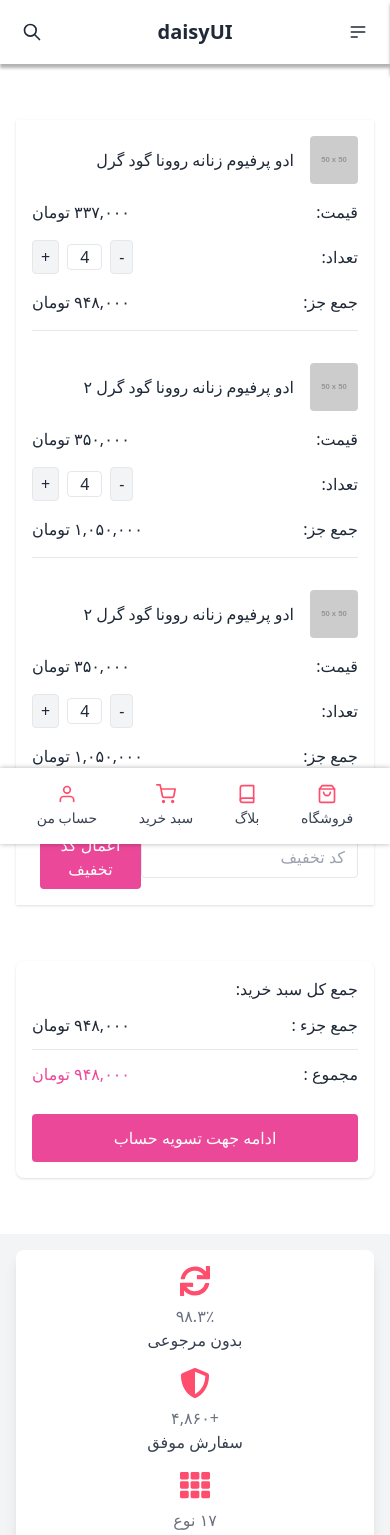
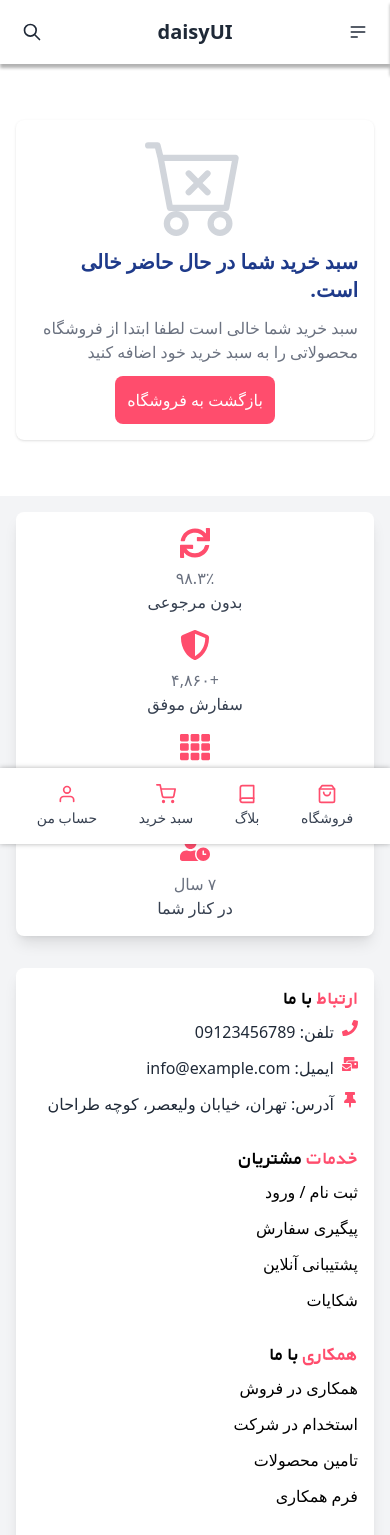
Before and after one commit to Sayyadi68/Ziuran, a React (Vite) app: page /cart in a window 390 px wide. Shown: the top 1535 px of the page. Built offline with nearby package versions, Linux system fonts and the light colour scheme.

Commit message:
cart updating

```diff
--- a/src/App.jsx
+++ b/src/App.jsx
@@ -21,6 +21,8 @@ import {
 
 import products from './pages/productsInfo'
 import blogsData from './pages/blogsTestForHme'
+
+
 
 function App() {
   const router = createBrowserRouter([
--- a/src/pages/Cart.jsx
+++ b/src/pages/Cart.jsx
@@ -1,48 +1,41 @@
-import React, { useState } from "react";
+import React from "react";
+import { Link } from "react-router-dom";
+import { BsCartX } from "react-icons/bs";
+import { useSelector, useDispatch } from "react-redux";
+import { decrementQuantity, incrementQuantity, applyDiscount, removeFromCart } from "../redux/cartSlice";
 
 const Cart = () => {
-    const [quantity, setQuantity] = useState(4);
-    const [discountCode, setDiscountCode] = useState("");
+    const dispatch = useDispatch();
+    const { products = [], discount } = useSelector((state) => state.cart);
 
-    const products = [
-        {
-            id: 1,
-            name: "ادو پرفیوم زنانه روونا گود گرل",
-            price: "۳۳۷,۰۰۰ تومان",
-            total: "۹۴۸,۰۰۰ تومان",
-            image: "https://via.placeholder.com/50",
-        },
-        {
-            id: 2,
-            name: "ادو پرفیوم زنانه روونا گود گرل ۲",
-            price: "۳۵۰,۰۰۰ تومان",
-            total: "۱,۰۵۰,۰۰۰ تومان",
-            image: "https://via.placeholder.com/50",
-        },
-        {
-            id: 3,
-            name: "ادو پرفیوم زنانه روونا گود گرل ۲",
-            price: "۳۵۰,۰۰۰ تومان",
-            total: "۱,۰۵۰,۰۰۰ تومان",
-            image: "https://via.placeholder.com/50",
-        },
-    ];
-
-    const handleQuantityChange = (type) => {
+    const handleQuantityChange = (id, type) => {
         if (type === "increment") {
-            setQuantity(quantity + 1);
-        } else if (type === "decrement" && quantity > 1) {
-            setQuantity(quantity - 1);
+            dispatch(incrementQuantity(id));
+        } else if (type === "decrement") {
+            dispatch(decrementQuantity(id));
         }
     };
 
     const handleApplyDiscount = () => {
-        alert(`کد تخفیف وارد شده: ${discountCode}`);
+        const code = prompt("کد تخفیف خود را وارد کنید:", discount);
+        if (code) {
+            dispatch(applyDiscount(code));
+        }
     };
+
+    const handleRemoveFromCart = (id) => {
+        dispatch(removeFromCart(id));
+    };
+
+    //   const calculateTotal = () => {
+    //     return products.reduce((total, product) => total + product.quantity * (product.newPrice || product.oldPrice), 0);
+    //   };
 
     return (
         <div className="flex flex-col lg:flex-row justify-center gap-10 w-full p-4 md:p-8 ">
-            <div className="w-full h-full lg:w-[60%] p-4 md:p-6 shadow ">
+            {products.length > 0 ? (
+                <>
+                    <div className="w-full h-full lg:w-[60%] p-4 md:p-6 bg-white shadow rounded-lg">
                         <div className="overflow-hidden">
                             <div className="md:hidden">
                                 <div className="flex flex-col gap-4">
@@ -58,32 +51,36 @@ const Cart = () => {
                                             </div>
                                             <div className="flex justify-between">
                                                 <span>قیمت:</span>
-                                        <span>{product.price}</span>
+                                                <span>{product.newPrice || product.oldPrice} تومان</span>
                                             </div>
                                             <div className="flex justify-between items-center">
                                                 <span>تعداد:</span>
                                                 <div className="flex items-center gap-2">
                                                     <button
                                                         className="px-2 py-1 border rounded bg-gray-100 hover:bg-gray-200"
-                                                onClick={() => handleQuantityChange("decrement")}
+                                                        onClick={() => handleQuantityChange(product.id, "decrement")}
                                                     >
                                                         -
                                                     </button>
                                                     <span className="px-3 text-center border rounded bg-white">
-                                                {quantity}
+                                                        {product.quantity}
                                                     </span>
                                                     <button
                                                         className="px-2 py-1 border rounded bg-gray-100 hover:bg-gray-200"
-                                                onClick={() => handleQuantityChange("increment")}
+                                                        onClick={() => handleQuantityChange(product.id, "increment")}
                                                     >
                                                         +
                                                     </button>
                                                 </div>
                                             </div>
-                                    <div className="flex justify-between">
-                                        <span>جمع جز:</span>
-                                        <span>{product.total}</span>
-                                    </div>
+                                            {product.quantity === 1 && (
+                                                <button
+                                                    onClick={() => handleRemoveFromCart(product.id)}
+                                                    className="mt-4 bg-red-500 text-white text-lg px-6 py-2 rounded-md hover:bg-red-600 transition-colors"
+                                                >
+                                                    حذف از سبد خرید
+                                                </button>
+                                            )}
                                         </div>
                                     ))}
                                 </div>
@@ -94,7 +91,7 @@ const Cart = () => {
                                         <th className="py-2 px-4">محصول</th>
                                         <th className="py-2 px-4">قیمت</th>
                                         <th className="py-2 px-4">تعداد</th>
-                                <th className="py-2 px-4">جمع جز</th>
+                                        <th className="py-2 px-4">عملیات</th>
                                     </tr>
                                 </thead>
                                 <tbody>
@@ -108,65 +105,75 @@ const Cart = () => {
                                                 />
                                                 <span className="truncate max-w-[120px] md:max-w-none">{product.name}</span>
                                             </td>
-                                    <td className="py-3 px-4">{product.price}</td>
-                                    <td className="py-3 px-4 flex items-center justify-center gap-2">
+                                            <td className="py-3 px-4">{product.newPrice || product.oldPrice} تومان</td>
+                                            <td className="py-3 px-4">
+                                                <div className=" w-24 flex text-center items-center justify-around align-middle px-2 py-1 border-[3px] rounded-lg gap-2" >
                                                     <button
-                                            className="px-2 py-1 border rounded bg-gray-100 hover:bg-gray-200"
-                                            onClick={() => handleQuantityChange("decrement")}
+                                                        className="text-xl font-medium text-gray-600"
+                                                        onClick={() => handleQuantityChange(product.id, "decrement")}
                                                     >
                                                         -
                                                     </button>
-                                        <span className="px-3 text-center border rounded bg-white">
-                                            {quantity}
+                                                    <span className="text-xl font-medium text-gray-600">
+                                                        {product.quantity}
                                                     </span>
                                                     <button
-                                            className="px-2 py-1 border rounded bg-gray-100 hover:bg-gray-200"
-                                            onClick={() => handleQuantityChange("increment")}
+                                                        className="text-xl font-medium text-gray-600"
+                                                        onClick={() => handleQuantityChange(product.id, "increment")}
                                                     >
                                                         +
                                                     </button>
+                                                </div>
                                             </td>
-                                    <td className="py-3 px-4">{product.total}</td>
+                                            <td className="py-3 px-4">
+                                                {product.quantity === 1 && (
+                                                    <button
+                                                        onClick={() => handleRemoveFromCart(product.id)}
+                                                        className="bg-red-500 text-white text-sm py-2 px-4 rounded hover:bg-red-600"
+                                                    >
+                                                        حذف
+                                                    </button>
+                                                )}
+                                            </td>
                                         </tr>
                                     ))}
                                 </tbody>
                             </table>
                         </div>
                         <div className="flex flex-col md:flex-row justify-between items-center mt-6 gap-4">
-                    <div className="flex items-center w-full md:w-1/2">
-                        <input
-                            type="text"
-                            placeholder="کد تخفیف"
-                            className="w-full border rounded px-3 py-2 text-right focus:outline-none focus:ring focus:ring-pink-200"
-                            value={discountCode}
-                            onChange={(e) => setDiscountCode(e.target.value)}
-                        />
                             <button
-                            className="bg-pink-500 text-white px-4 py-2 rounded ml-2 hover:bg-pink-600"
+                                className="bg-[#FF4D6D] text-white px-4 py-2 rounded ml-2 hover:bg-pink-600"
                                 onClick={handleApplyDiscount}
                             >
                                 اعمال کد تخفیف
                             </button>
                         </div>
                     </div>
-            </div>
-
                     <div className="w-full h-full lg:w-[25%] mt-4 lg:mt-0 bg-white shadow rounded-lg p-4 md:p-6">
                         <div className="font-medium">
                             <p>جمع کل سبد خرید:</p>
                             <div className="flex justify-between items-center py-3 font-medium">
                                 <p>جمع جزء :</p>
-                        <span className="font-medium">۹۴۸,۰۰۰ تومان</span>
+                                <span className="font-medium">3 تومان</span>
                             </div>
                             <div className="flex justify-between items-center py-3 font-medium border-t">
                                 <p>مجموع :</p>
-                        <span className="text-pink-500 font-medium">۹۴۸,۰۰۰ تومان</span>
+                                <span className="text-[#FF4D6D] font-medium">3 تومان</span>
                             </div>
                         </div>
-                <button className="bg-pink-500 text-white mt-4 px-6 py-3 rounded w-full hover:bg-pink-600">
+                        <button className="bg-[#FF4D6D] text-white mt-4 px-6 py-3 rounded w-full hover:bg-pink-600">
                             ادامه جهت تسویه حساب
                         </button>
                     </div>
+                </>
+            ) : (
+                <div className="w-full flex flex-col justify-center items-center gap-3 h-full lg:w-[60%] p-4 md:p-6 bg-white shadow rounded-lg">
+                    <BsCartX className="text-[100px] text-gray-300" />
+                    <h3 className="text-xl font-bold text-blue-900">سبد خرید شما در حال حاضر خالی است.</h3>
+                    <h3 className="text-md font-medium text-gray-500">سبد خرید شما خالی است لطفا ابتدا از فروشگاه محصولاتی را به سبد خرید خود اضافه کنید</h3>
+                    <Link to="/products" className="bg-[#FF4D6D] text-white p-3 rounded-lg">بازگشت به فروشگاه</Link>
+                </div>
+            )}
         </div>
     );
 };
--- a/src/pages/Products.jsx
+++ b/src/pages/Products.jsx
@@ -10,6 +10,8 @@ const filters = [
   'کرم ضد آفتاب',
   'ماسک صورت',
   'مرطوب کننده',
+  'هوا کننده',
+
 ]
 
 const Products = () => {
--- a/src/pages/SingleProduct.jsx
+++ b/src/pages/SingleProduct.jsx
@@ -1,10 +1,15 @@
 import React, { useState } from 'react'
 import { useParams } from 'react-router-dom'
+import { useDispatch, useSelector } from 'react-redux'  // اضافه کردن این خط
 import products from '../pages/productsInfo'
+import { addToCart, incrementQuantity, decrementQuantity, removeFromCart } from '../redux/cartSlice'  // اضافه کردن اکشن‌های ریداکس
+
 
 const SingleProduct = () => {
   const { id } = useParams()
   const [isFavorite, setIsFavorite] = useState(false)
+  const dispatch = useDispatch()
+  const cart = useSelector((state) => state.cart.products)
 
   const currentProduct = products.find((product) => product.id == id)
 
@@ -12,16 +17,34 @@ const SingleProduct = () => {
     return <h1>Product not found</h1>
   }
 
-  const { oldPrice, newPrice, name, category, discount, image } = currentProduct
+  const { id: productId, oldPrice, newPrice, name, category, discount, image } = currentProduct
+
+  // بررسی موجود بودن کالا در سبد خرید
+  const existingItem = cart.find((item) => item.id === productId)
+
+  const handleAddToCart = () => {
+    dispatch(addToCart(currentProduct)) // ارسال محصول به ریداکس
+  }
+
+  const handleIncrement = () => {
+    dispatch(incrementQuantity(productId)) // افزایش تعداد کالا
+  }
+
+  const handleDecrement = () => {
+    dispatch(decrementQuantity(productId)) // کاهش تعداد کالا
+  }
+
+  const handleRemoveFromCart = () => {
+    dispatch(removeFromCart(productId)) // حذف محصول از سبد خرید
+  }
 
   return (
     <div className='grid grid-cols-3 gap-4 items-start p-6 gap-x-4'>
+
       <div className='bg-white shadow-md rounded-lg pb-4 text-center relative cursor-pointer hover:drop-shadow-xl hover:transition-all transition-all'>
-        {/* نشان تخفیف */}
         <span className='absolute right-2 bg-[#FF4D6D] text-white text-xs px-2 py-4 rounded-b-lg'>
           {discount}%-
         </span>
-        {/* تصویر محصول */}
         <img
           src={image}
           alt={name}
@@ -31,39 +54,14 @@ const SingleProduct = () => {
       <div>
         <h1 className='text-lg font-bold mb-2'>{name}</h1>
         <div className='rating flex mb-4'>
-          <input
-            type='radio'
-            name='rating-2'
-            className='mask mask-star-2 bg-orange-400'
-          />
-          <input
-            type='radio'
-            name='rating-2'
-            className='mask mask-star-2 bg-orange-400'
-            defaultChecked
-          />
-          <input
-            type='radio'
-            name='rating-2'
-            className='mask mask-star-2 bg-orange-400'
-          />
-          <input
-            type='radio'
-            name='rating-2'
-            className='mask mask-star-2 bg-orange-400'
-          />
-          <input
-            type='radio'
-            name='rating-2'
-            className='mask mask-star-2 bg-orange-400'
-          />
+          <input type='radio' name='rating-2' className='mask mask-star-2 bg-orange-400' />
+          <input type='radio' name='rating-2' className='mask mask-star-2 bg-orange-400' defaultChecked />
+          <input type='radio' name='rating-2' className='mask mask-star-2 bg-orange-400' />
+          <input type='radio' name='rating-2' className='mask mask-star-2 bg-orange-400' />
+          <input type='radio' name='rating-2' className='mask mask-star-2 bg-orange-400' />
         </div>
-        <p className='text-xl font-semibold text-green-600 mb-2'>
-          {newPrice} تومان
-        </p>
-        <p className='text-sm line-through text-gray-500 mb-4'>
-          {oldPrice} تومان
-        </p>
+        <p className='text-xl font-semibold text-green-600 mb-2'>{newPrice} تومان</p>
+        <p className='text-sm line-through text-gray-500 mb-4'>{oldPrice} تومان</p>
         <ul className='list-disc list-inside text-gray-700 mb-6'>
           <li>کشور مبداء برند: کره</li>
           <li>طراحی بسیار زیبا</li>
@@ -72,31 +70,57 @@ const SingleProduct = () => {
         </ul>
       </div>
       <div className='flex flex-col items-center'>
-        {/* افزودن به علاقه مندی ها */}
         <button
           onClick={() => setIsFavorite(!isFavorite)}
-          className={`flex items-center text-lg px-4 py-2 rounded-md transition-colors duration-300 ${
-            isFavorite ? 'text-red-500' : 'text-gray-500'
-          }`}
+          className={`flex items-center text-lg px-4 py-2 rounded-md transition-colors duration-300 ${isFavorite ? 'bg-[#FF4D6D]' : 'text-gray-500'
+            }`}
         >
-          <svg
-            xmlns='http://www.w3.org/2000/svg'
-            fill='currentColor'
-            viewBox='0 0 24 24'
-            className='w-6 h-6 mr-2'
-          >
+          <svg xmlns='http://www.w3.org/2000/svg' fill='currentColor' viewBox='0 0 24 24' className='w-6 h-6 mr-2'>
             <path d='M12 21.35l-1.45-1.32C5.4 15.36 2 12.28 2 8.5 2 5.42 4.42 3 7.5 3c1.74 0 3.41.81 4.5 2.09C13.09 3.81 14.76 3 16.5 3 19.58 3 22 5.42 22 8.5c0 3.78-3.4 6.86-8.55 11.54L12 21.35z' />
           </svg>
           افزودن به علاقه مندی ها
         </button>
 
-        {/* افزودن به سبد خرید */}
-        <button className='mt-4 bg-blue-500 text-white text-lg px-6 py-2 rounded-md shadow-md hover:bg-blue-600 transition-colors'>
-          افزودن به سبد خرید
-        </button>
+        {/* نمایش دکمه‌ها برای مدیریت تعداد کالا */}
+        {!existingItem ? (
+          <button
+            onClick={handleAddToCart}
+            className='mt-4 bg-blue-500 text-white text-lg px-6 py-2 rounded-md shadow-md hover:bg-blue-600 transition-colors'
+          >
+            افزودن به سبد خرید
+          </button>
+        ) : (
+          <div className='flex flex-col items-center mt-4'>
+            <div className='flex items-center'>
+              <button
+                onClick={handleDecrement}
+                className='bg-gray-300 text-lg px-4 py-2 rounded-md hover:bg-gray-400 transition-colors'
+              >
+                -
+              </button>
+              <span className='mx-4'>{existingItem.quantity}</span>
+              <button
+                onClick={handleIncrement}
+                className='bg-gray-300 text-lg px-4 py-2 rounded-md hover:bg-gray-400 transition-colors'
+              >
+                +
+              </button>
+            </div>
+            {/* دکمه حذف محصول از سبد خرید */}
+            {existingItem.quantity === 1 && (
+              <button
+                onClick={handleRemoveFromCart}
+                className='mt-4 bg-red-500 text-white text-lg px-6 py-2 rounded-md hover:bg-red-600 transition-colors'
+              >
+                حذف از سبد خرید
+              </button>
+            )}
+          </div>
+        )}
       </div>
     </div>
   )
 }
 
+
 export default SingleProduct
--- /dev/null
+++ b/src/redux/cartSlice.js
@@ -0,0 +1,71 @@
+import { createSlice } from "@reduxjs/toolkit";
+
+// بارگذاری سبد خرید از localStorage
+const loadCartFromLocalStorage = () => {
+  const cartData = localStorage.getItem("ziu_cart");
+  return cartData ? JSON.parse(cartData) : { products: [], discount: null };
+};
+
+// مقدار اولیه از localStorage بارگذاری می‌شود
+const initialState = loadCartFromLocalStorage();
+
+const cartSlice = createSlice({
+  name: "cart",
+  initialState,
+  reducers: {
+    addToCart: (state, action) => {
+      const existingItem = state.products.find(
+        (item) => item.id === action.payload.id
+      );
+      if (existingItem) {
+        existingItem.quantity += 1;
+      } else {
+        state.products.push({ ...action.payload, quantity: 1 });
+      }
+      // ذخیره داده‌های جدید در localStorage
+      localStorage.setItem("ziu_cart", JSON.stringify(state));
+    },
+
+    incrementQuantity: (state, action) => {
+      const item = state.products.find((item) => item.id === action.payload);
+      if (item) {
+        item.quantity += 1;
+      }
+      // ذخیره داده‌های جدید در localStorage
+      localStorage.setItem("ziu_cart", JSON.stringify(state));
+    },
+
+    decrementQuantity: (state, action) => {
+      const item = state.products.find((item) => item.id === action.payload);
+      if (item && item.quantity > 1) {
+        item.quantity -= 1;
+      }
+      // ذخیره داده‌های جدید در localStorage
+      localStorage.setItem("ziu_cart", JSON.stringify(state));
+    },
+
+    removeFromCart: (state, action) => {
+      state.products = state.products.filter(
+        (item) => item.id !== action.payload
+      );
+      // ذخیره داده‌های جدید در localStorage
+      localStorage.setItem("ziu_cart", JSON.stringify(state));
+    },
+
+    applyDiscount: (state, action) => {
+      state.discount = action.payload;
+      // ذخیره داده‌های جدید در localStorage
+      localStorage.setItem("ziu_cart", JSON.stringify(state));
+    },
+  },
+});
+
+export const {
+  addToCart,
+  removeFromCart,
+  incrementQuantity,
+  decrementQuantity,
+  applyDiscount,
+} = cartSlice.actions;
+
+export default cartSlice.reducer;
```
Also changed, not shown: src/main.jsx (+4 -3 lines), src/store.js (+25 -4 lines). Lines whose indentation alone changed are shown as unchanged.
